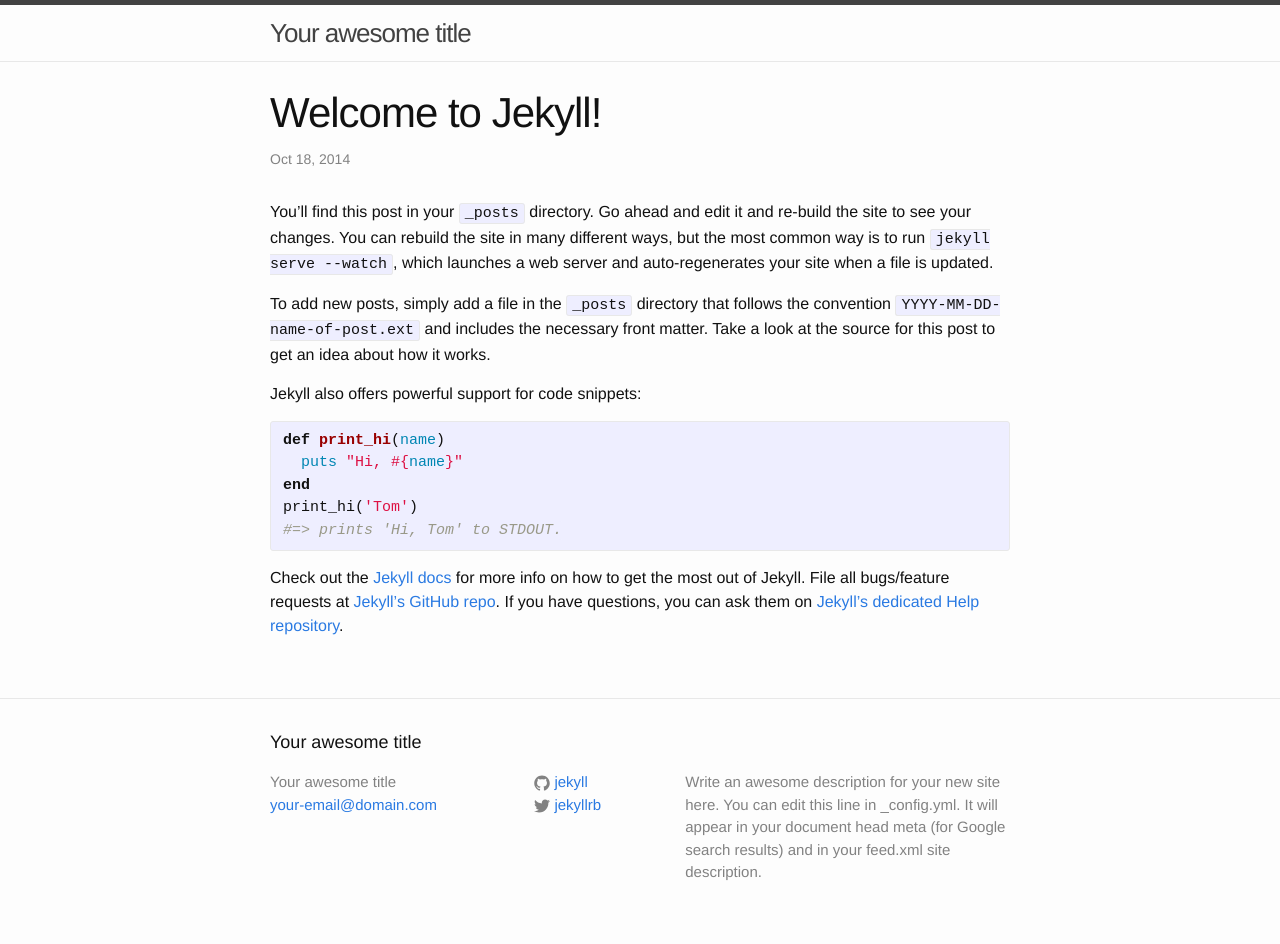
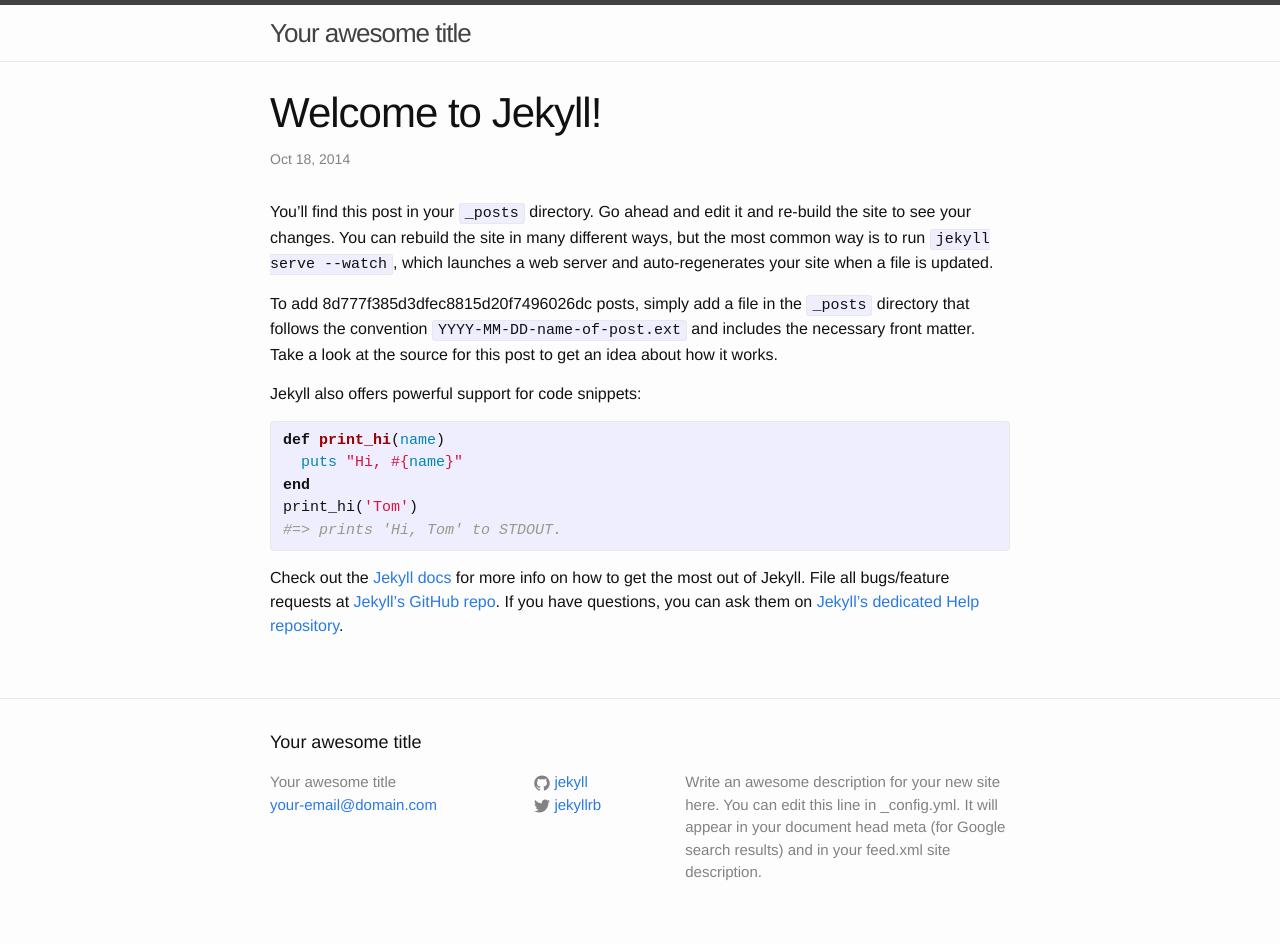
Before and after one commit to IgnifexLabs/ignifexlabs.com, a Jekyll site: the page built from docs/_posts/2014-10-18-welcome-to-jekyll.markdown, in a window 1280 px wide. Built offline with Jekyll 4.4.1, drawn with Linux system fonts in a browser that asks for light colours.

Commit message:
fixed flow location

```diff
--- a/docs/_posts/2014-10-18-welcome-to-jekyll.markdown
+++ b/docs/_posts/2014-10-18-welcome-to-jekyll.markdown
@@ -4,9 +4,11 @@ title:  "Welcome to Jekyll!"
 date:   2014-10-18 12:58:29
 categories: jekyll update
 ---
+{% assign hash = "data" | md5_hash  %}
+
 You’ll find this post in your `_posts` directory. Go ahead and edit it and re-build the site to see your changes. You can rebuild the site in many different ways, but the most common way is to run `jekyll serve --watch`, which launches a web server and auto-regenerates your site when a file is updated.
 
-To add new posts, simply add a file in the `_posts` directory that follows the convention `YYYY-MM-DD-name-of-post.ext` and includes the necessary front matter. Take a look at the source for this post to get an idea about how it works.
+To add {{ hash }} posts, simply add a file in the `_posts` directory that follows the convention `YYYY-MM-DD-name-of-post.ext` and includes the necessary front matter. Take a look at the source for this post to get an idea about how it works.
 
 Jekyll also offers powerful support for code snippets:
 
```
